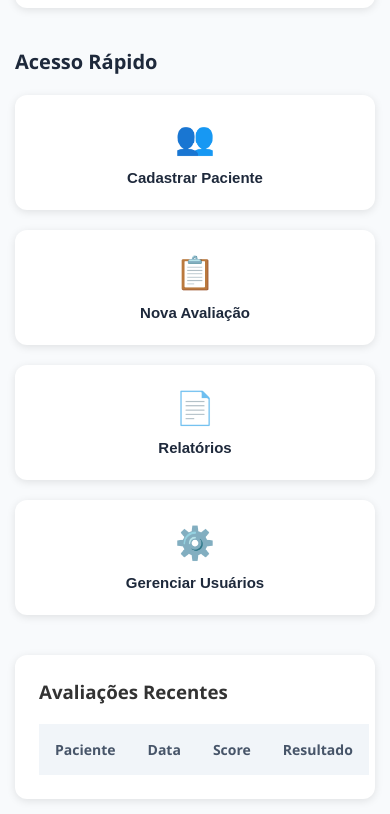
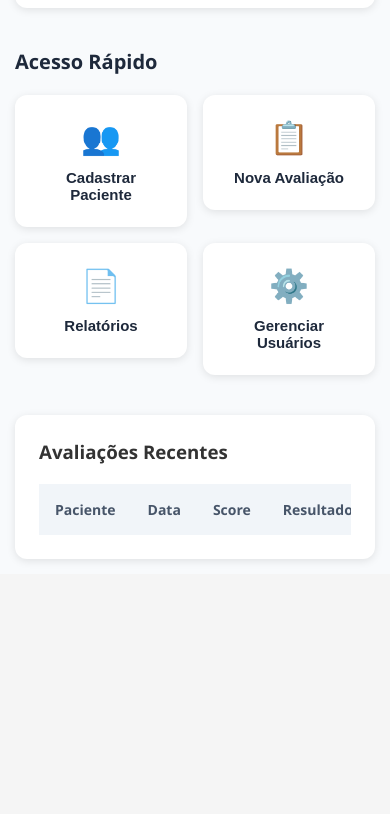
Before and after one commit to GabrielMDS532/Projeto-x-Fragil, a website: page pages/Principais/dashboard.html in a window 390 px wide. Shown: the part 1008-1822 px from the top of the page. After the commit the page ends 1582 px from the top, so only its background shows below. Drawn offline with Linux system fonts and the light colour scheme; no server answers; sample sign-in values are in the browser's storage.

Commit message:
feat(frontend): aprimora responsividade fluida e acessibilidade
- Implementa CSS Grid (auto-fit) e funções fluidas (clamp) no Dashboard
- Cria classe .table-responsive para rolagem horizontal suave em telas móveis
- Aplica as correções em todas as telas de dados (pacientes, usuários e relatórios)
- Adiciona atributos autocomplete nas senhas (login e usuários) para sanar avisos do DOM

```diff
--- a/pages/Principais/dashboard.html
+++ b/pages/Principais/dashboard.html
@@ -104,6 +104,7 @@
             <!-- Avaliações Recentes -->
             <div style="background: white; padding: 24px; border-radius: 12px; box-shadow: 0 2px 8px rgba(0,0,0,0.1);">
                 <h3 style="margin-bottom: 20px;">Avaliações Recentes</h3>
+                <div class="table-responsive">
                     <table>
                         <thead>
                             <tr>
@@ -118,6 +119,7 @@
                         </tbody>
                     </table>
                 </div>
+            </div>
 
         </div>
     </div>
--- a/styles/global.css
+++ b/styles/global.css
@@ -388,7 +388,7 @@ body.dashboard-layout {
 
 .container_area {
     flex: 1;
-    padding: 30px;
+    padding: clamp(1rem, 3vw, 2rem);
     overflow-y: auto;
     background: #f8fafc;
 }
@@ -456,8 +456,8 @@ body.dashboard-layout {
 
 .acesso_rapido {
     display: grid;
-    grid-template-columns: repeat(auto-fit, minmax(200px, 1fr));
-    gap: 20px;
+    grid-template-columns: repeat(auto-fit, minmax(140px, 1fr));
+    gap: 1rem;
 }
 
 .cadastrar_paciente button,
@@ -489,6 +489,13 @@ body.dashboard-layout {
     color: #1e293b;
     margin-top: 12px;
     font-size: 15px;
+}
+
+/* Container de tabelas responsivas */
+.table-responsive {
+    width: 100%;
+    overflow-x: auto;
+    -webkit-overflow-scrolling: touch;
 }
 
 /* Tabelas */
```
Also changed, not shown: pages/Principais/pacientes.html (+2 -0 lines), pages/Principais/relatorios.html (+2 -0 lines), pages/Principais/usuarios.html (+3 -1 lines), pages/cadastro/login.html (+1 -1 lines). Lines whose indentation alone changed are shown as unchanged.
